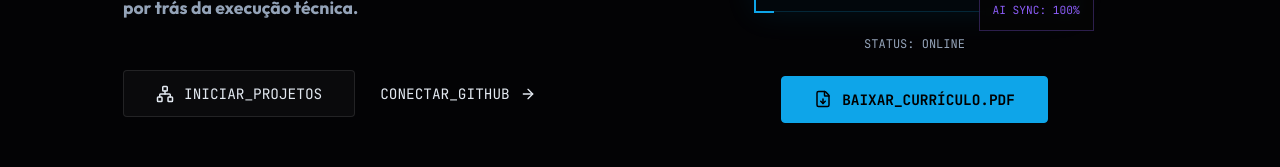
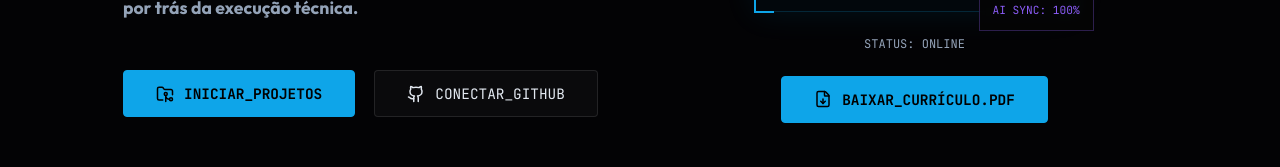
Before and after one commit to cassianoomotta/cassianoomotta.github.io, a React (Vite) app: page / in a window 1280 px wide. Shown: the part 528-695 px from the top of the page. Built offline with nearby package versions, Linux system fonts and the light colour scheme.

Commit message:
fix: padroniza estilo de botoes e substitui icones por oficiais (Github, Linkedin, Mail)

```diff
--- a/src/App.jsx
+++ b/src/App.jsx
@@ -1,5 +1,5 @@
 import { useState, useEffect, useRef } from 'react';
-import { Terminal, Cpu, Network, ArrowRight, User, FileDown } from 'lucide-react';
+import { Terminal, Cpu, Network, ArrowRight, User, FileDown, Github, FolderGit2 } from 'lucide-react';
 import Projetos from './Projetos';
 import Skills from './Skills';
 import Footer from './Footer';
@@ -127,13 +127,14 @@ function App() {
 
           {/* Action Terminals */}
           <div style={{ display: 'flex', flexDirection: 'column', gap: '1.5rem' }}>
-            <div style={{ display: 'flex', gap: '1.5rem', flexWrap: 'wrap', alignItems: 'center' }}>
-              <a href="#projetos" className="btn-ai">
-                <Network size={18} />
+            <div style={{ display: 'flex', gap: '1.2rem', flexWrap: 'wrap', alignItems: 'center' }}>
+              <a href="#projetos" className="btn-primary">
+                <FolderGit2 size={18} />
                 INICIAR_PROJETOS
               </a>
-              <a href="https://github.com/cassianoomotta" target="_blank" rel="noreferrer" className="btn-ai" style={{ background: 'transparent', borderColor: 'transparent', paddingLeft: 0 }}>
-                CONECTAR_GITHUB <ArrowRight size={16} />
+              <a href="https://github.com/cassianoomotta" target="_blank" rel="noreferrer" className="btn-ai">
+                <Github size={18} />
+                CONECTAR_GITHUB
               </a>
             </div>
           </div>
--- a/src/Footer.jsx
+++ b/src/Footer.jsx
@@ -1,4 +1,4 @@
-import { Terminal, Briefcase, Mail, FileDown } from 'lucide-react';
+import { Terminal, Briefcase, Mail, FileDown, Github, Linkedin } from 'lucide-react';
 import './Projetos.css';
 
 export default function Footer() {
@@ -21,17 +21,17 @@ export default function Footer() {
           Pronto para orquestrar IA e resolver problemas de alta complexidade no seu próximo projeto. O sistema aguarda seu comando.
         </p>
 
-        <div style={{ display: 'flex', gap: '1.5rem', flexWrap: 'wrap', justifyContent: 'center' }}>
+        <div style={{ display: 'flex', gap: '1.2rem', flexWrap: 'wrap', justifyContent: 'center' }}>
           <a href="/curriculo.pdf" target="_blank" className="btn-primary">
             <FileDown size={18} />
             BAIXAR_CURRÍCULO.PDF
           </a>
           <a href="https://github.com/cassianoomotta" target="_blank" rel="noreferrer" className="btn-ai">
-            <Terminal size={18} />
+            <Github size={18} />
             GITHUB
           </a>
-          <a href="https://linkedin.com/in/cassianoomotta" target="_blank" rel="noreferrer" className="btn-ai" style={{ borderColor: 'var(--ai-secondary)' }}>
-            <Briefcase size={18} />
+          <a href="https://linkedin.com/in/cassianoomotta" target="_blank" rel="noreferrer" className="btn-ai">
+            <Linkedin size={18} />
             LINKEDIN
           </a>
           <a href="mailto:cassianoomotta@gmail.com" className="btn-ai">
```
